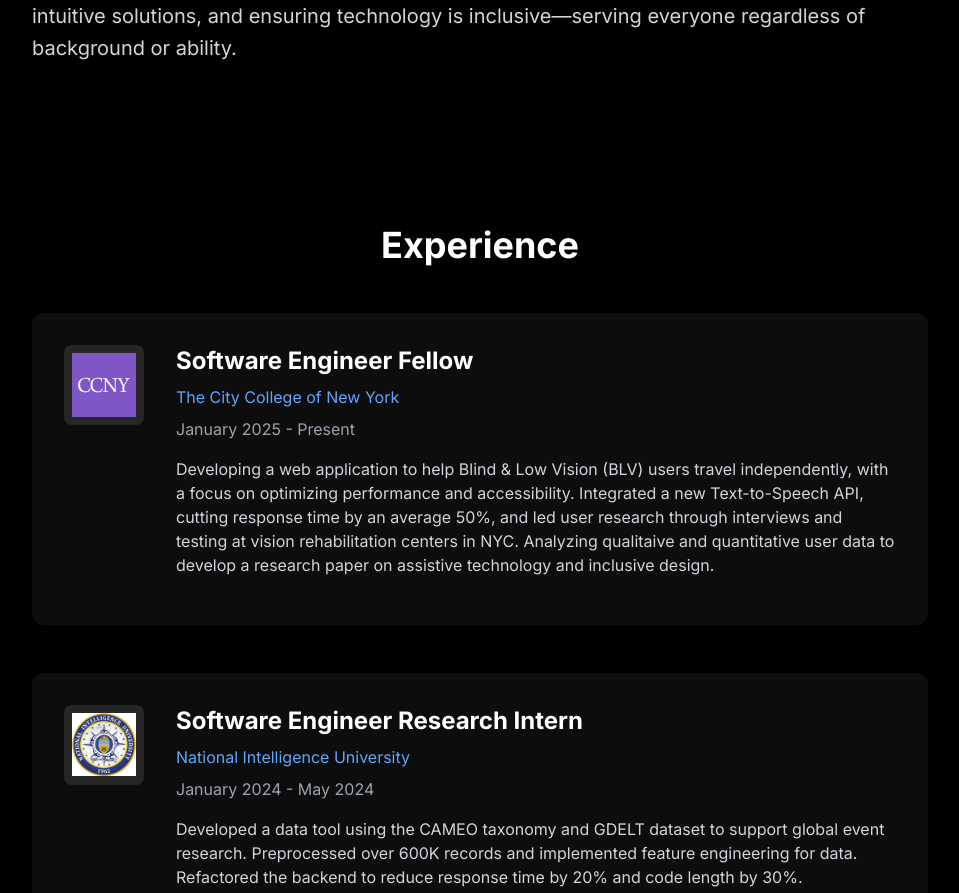
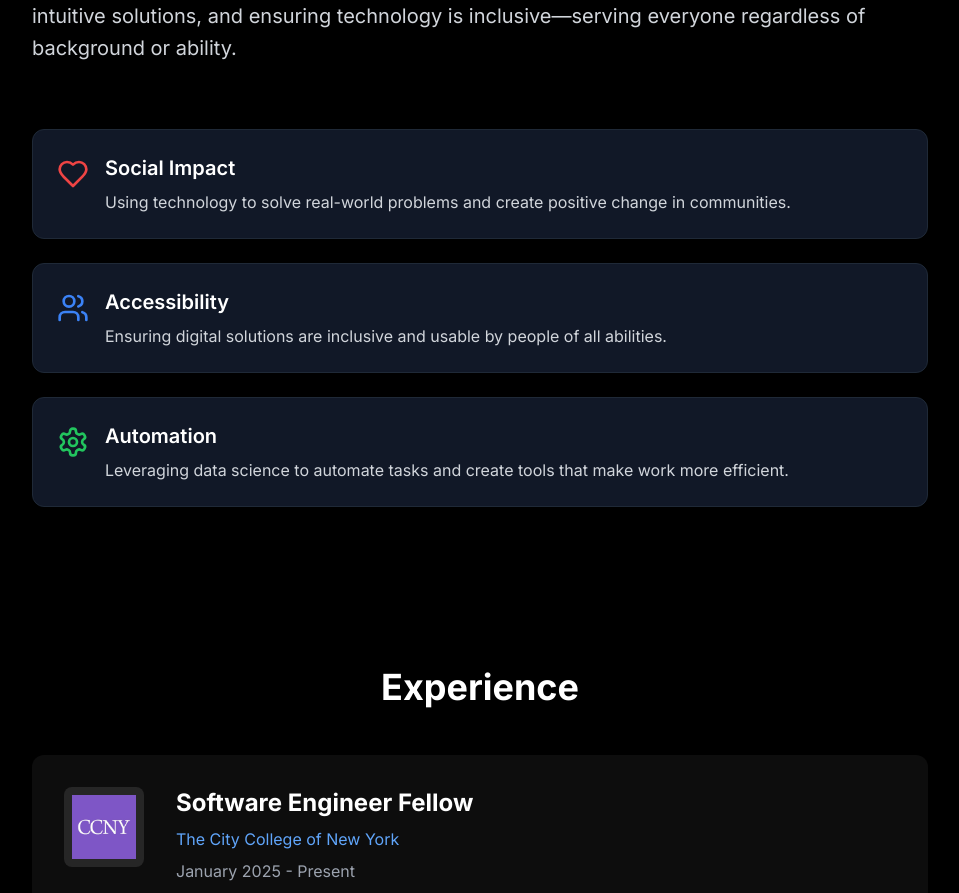
Before and after one commit to MChaudhry9/Portfolio, a Next.js app: page / in a window 1280 px wide. Shown: the part 1220-2113 px from the top of the page, without its empty margins (160-1119 px from the left). Built offline with nearby package versions, Linux system fonts and the light colour scheme.

Commit message:
added the 3 motion sections in about me

```diff
--- a/src/components/About.tsx
+++ b/src/components/About.tsx
@@ -1,6 +1,8 @@
 "use client";
 
 import { motion } from "framer-motion";
+import { Heart, Users, Settings } from "lucide-react";
+
 
 export default function About() {
   return (
@@ -27,8 +29,61 @@ export default function About() {
               is inclusive—serving everyone regardless of background or ability.
             </p>
           </div>
-        </motion.div>
-      </div>
-    </section>
+
+          {/* Feature boxes section */}
+          <div className="mt-16 space-y-6">
+            <motion.div
+              className="flex items-start space-x-4 p-6 bg-gray-900 rounded-xl border border-gray-800 hover:border-gray-700 transition-all"
+              initial={{ opacity: 0, x: -20 }}
+              whileInView={{ opacity: 1, x: 0 }}
+              transition={{ duration: 0.5, delay: 0.1 }}
+              viewport={{ once: true }}
+            >
+              <Heart className="h-8 w-8 text-red-500 flex-shrink-0 mt-1" />
+              <div>
+                <h3 className="text-xl font-semibold text-white mb-2">Social Impact</h3>
+                <p className="text-gray-300">
+                  Using technology to solve real-world problems and create positive change in communities.
+                </p>
+              </div>
+            </motion.div>
+
+            <motion.div
+              className="flex items-start space-x-4 p-6 bg-gray-900 rounded-xl border border-gray-800 hover:border-gray-700 transition-all"
+              initial={{ opacity: 0, x: -20 }}
+              whileInView={{ opacity: 1, x: 0 }}
+              transition={{ duration: 0.5, delay: 0.2 }}
+              viewport={{ once: true }}
+            >
+              <Users className="h-8 w-8 text-blue-500 flex-shrink-0 mt-1" />
+              <div>
+                <h3 className="text-xl font-semibold text-white mb-2">Accessibility</h3>
+                <p className="text-gray-300">
+                  Ensuring digital solutions are inclusive and usable by people of all abilities.
+                </p>
+              </div>
+            </motion.div>
+
+            <motion.div
+              className="flex items-start space-x-4 p-6 bg-gray-900 rounded-xl border border-gray-800 hover:border-gray-700 transition-all"
+              initial={{ opacity: 0, x: -20 }}
+              whileInView={{ opacity: 1, x: 0 }}
+              transition={{ duration: 0.5, delay: 0.3 }}
+              viewport={{ once: true }}
+            >
+              <Settings className="h-8 w-8 text-green-500 flex-shrink-0 mt-1" />
+              <div>
+                <h3 className="text-xl font-semibold text-white mb-2">Automation</h3>
+                <p className="text-gray-300">
+                  Leveraging data science to automate tasks and create tools that make work more efficient.
+                </p>
+              </div>
+            </motion.div>
+          </div>
+
+
+         </motion.div>
+       </div>
+     </section>
   );
 }
```
